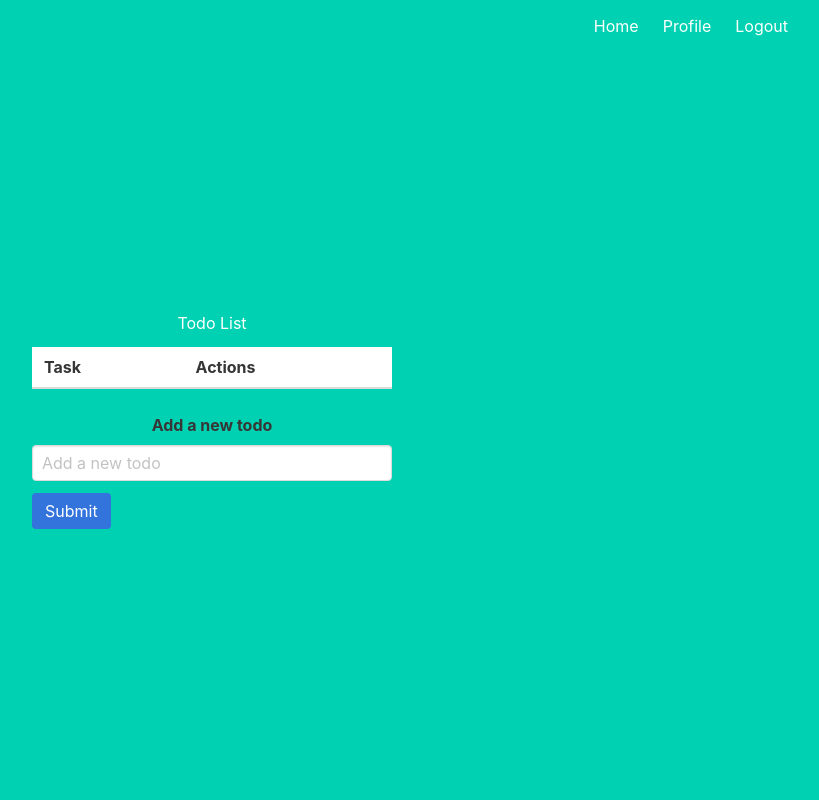
After one commit to rodrickaheebwa/cit-python, a Flask app: page /todos/ in a window 1280 px wide. The commit adds this page. Shown: the whole page, without its empty margins (428-1247 px from the left). Run offline with Flask 2, Linux system fonts and the light colour scheme; the visitor is signed in with stand-in values (Sample User, id 1); data comes from the database, SQL or seed files in the repository; data that the repository does not hold is empty.

Commit message:
implemeted todos

```diff
--- a/web_apps/fruits/__init__.py
+++ b/web_apps/fruits/__init__.py
@@ -33,10 +33,12 @@ def create_app():
     from .views.hacker_news_view import hviews as hacker_news_views
     from .views.user_view import userviews as user_views
     from .views.cbs_news_view import cbsviews as cbs_views
+    from .views.todos_view import todos as todos_views
 
     app.register_blueprint(fruits_view)
     app.register_blueprint(hacker_news_views)
     app.register_blueprint(user_views)
     app.register_blueprint(cbs_views)
+    app.register_blueprint(todos_views)
 
     return app
--- a/web_apps/fruits/models.py
+++ b/web_apps/fruits/models.py
@@ -92,3 +92,17 @@ class User(UserMixin, db.Model, ExtraMixin):
     def get_user_by_username(cls, username):
         # select * from users where username = username
         return cls.query.filter_by(username=username).first()
+
+class Todo(db.Model, ExtraMixin):
+    __tablename__ = 'todos'
+    todo = db.Column(db.String(100), nullable=False)
+    created_by = db.Column(db.Integer, db.ForeignKey('users.id'), nullable=False)
+
+
+    @classmethod
+    def get_all_todos(cls):
+        return cls.query.all()
+
+    @classmethod
+    def get_todos_by_user_id(cls, user_id):
+        return cls.query.filter_by(created_by=user_id).all()
--- a/web_apps/fruits/templates/home.html
+++ b/web_apps/fruits/templates/home.html
@@ -3,7 +3,7 @@
     {% block content %}
     <!-- user dashboard -->
     <div class="column is-4 is-offset-4">
-        <h3 class="title">Welcome {{ username }}</h3>
+        <h3 class="title">Welcome {{ current_user.username }}</h3>
         <div class="box">
             <form method="POST" action="{{ url_for('userviews.logout') }}">
                 <button class="button is-block is-info is-large is-fullwidth">Logout</button>
--- /dev/null
+++ b/web_apps/fruits/templates/todos/index.html
@@ -0,0 +1,46 @@
+{% extends "base.html" %}
+{% block content %}
+    <h1>Todo List</h1>
+       <!-- add a container to center content using bulma css -->
+    <div class="container">
+        <div class="column is-4 is-offset-4">
+        <table class="table" style="width: 100%;">
+            <!-- using bulma css -->
+            <thead>
+                <tr>
+                    <th>Task</th>
+                    <th>Actions</th>
+                </tr>
+            </thead>
+            <tbody>
+                {% for todo in todos %}
+                    <tr>
+                        <td>{{ todo.todo }}</td>
+                        <td>
+                           <!-- delete todo -->
+                            <form action="{{ url_for('todos.delete', todo_id=todo.id) }}" method="POST">
+                                <button class="button is-danger" type="submit">Delete</button>
+                            </form>
+                        </td>
+                    </tr>
+                {% endfor %}
+            </tbody>
+        </table>
+        <!-- form to create a new todo -->
+        <form action="{{ url_for('todos.create') }}" method="POST">
+            <div class="field">
+                <label class="label">Add a new todo</label>
+                <div class="control">
+                    <input class="input" type="text" name="todo" placeholder="Add a new todo">
+                </div>
+            </div>
+            <div class="field">
+                <div class="control">
+                    <button class="button is-link">Submit</button>
+                </div>
+            </div>
+        </form>
+        </div>
+    </div>
+
+{% endblock %}
--- /dev/null
+++ b/web_apps/fruits/views/todos_view.py
@@ -0,0 +1,34 @@
+from flask import Blueprint, render_template, request, redirect, url_for, flash
+from flask_login import current_user, login_required
+from fruits.models import Todo
+
+todos = Blueprint('todos', __name__, url_prefix='/todos')
+
+
+@todos.route('/')
+def index():
+    if current_user.is_authenticated:
+        user_todos = Todo.get_todos_by_user_id(current_user.id)
+        return render_template('todos/index.html', todos=user_todos)
+    else:
+        return redirect(url_for('users.login'))
+
+
+
+@todos.route('/create', methods=['POST'])
+@login_required
+def create():
+    todo = request.form.get('todo')
+    new_todo = Todo(todo=todo, created_by=current_user.id)
+    new_todo.save()
+    flash('Todo created successfully')
+    return redirect(url_for('todos.index'))
+
+@todos.route('/delete/<todo_id>', methods=['POST'])
+def delete(todo_id):
+    # todo = request.form.get('todo')
+    # new_todo = Todo(todo=todo, created_by=current_user.id)
+    # new_todo.save()
+    # flash('Todo created successfully')
+    # return redirect(url_for('todos.index'))
+    return f"deleted todo id  = {todo_id} for user {current_user.username}"
```
